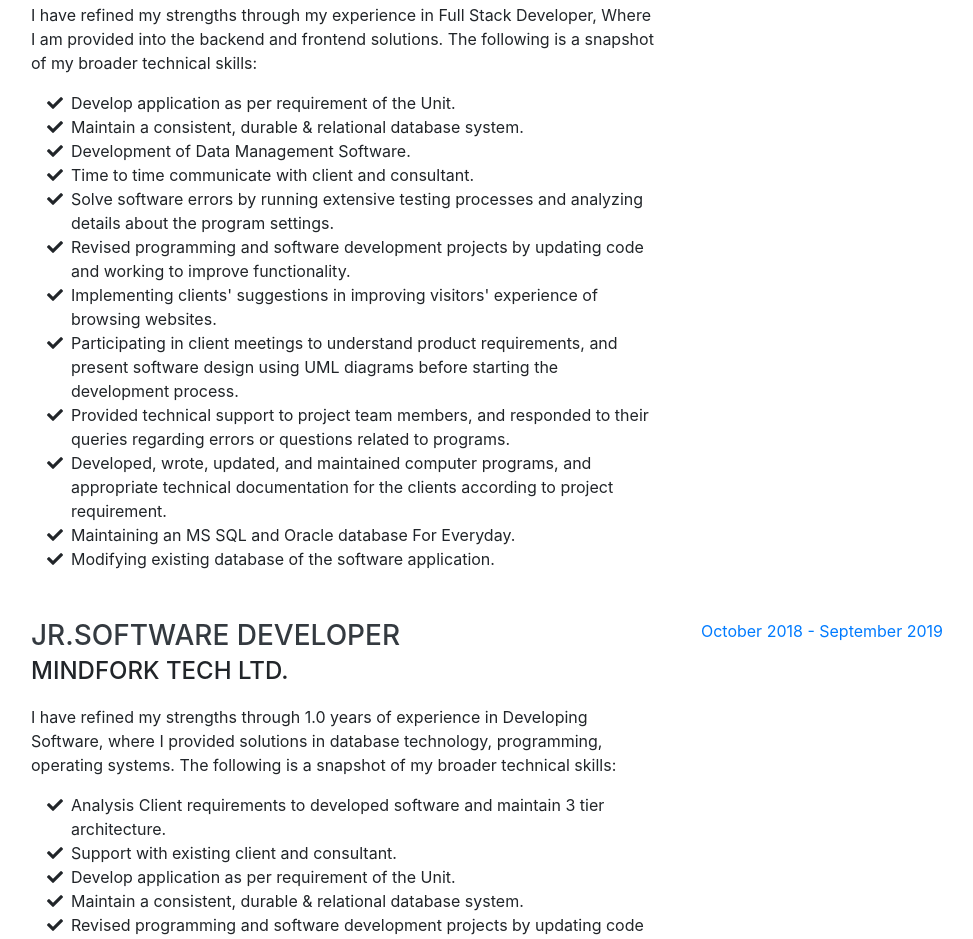
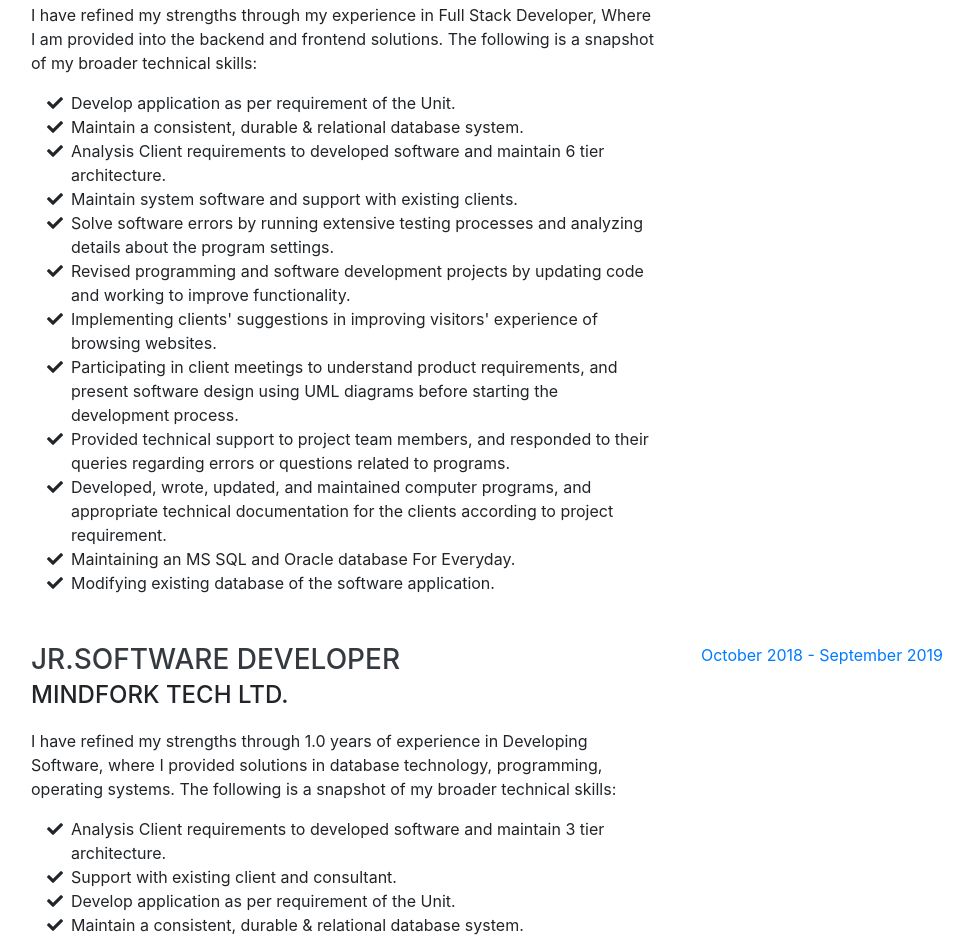
Before and after one commit to mjasimuddin/mjasimuddin.github.io, a website with bundled scripts: page index.html in a window 1280 px wide. Shown: the part 1018-1957 px from the top of the page, without its empty margins (289-1262 px from the left). Built offline with nearby package versions, Linux system fonts and the light colour scheme; a web font is replaced by a local one.

Commit message:
Update index.html

```diff
--- a/index.html
+++ b/index.html
@@ -109,11 +109,11 @@
             </li>
             <li>
               <i class="fa-li fa fa-check"></i>
-              Development of Data Management Software.
+              Analysis Client requirements to developed software and maintain 6 tier architecture.
             </li>
             <li>
               <i class="fa-li fa fa-check"></i>
-              Time to time communicate with client and consultant.
+              Maintain system software and support with existing clients.
             </li>
             <li>
               <i class="fa-li fa fa-check"></i>
```
